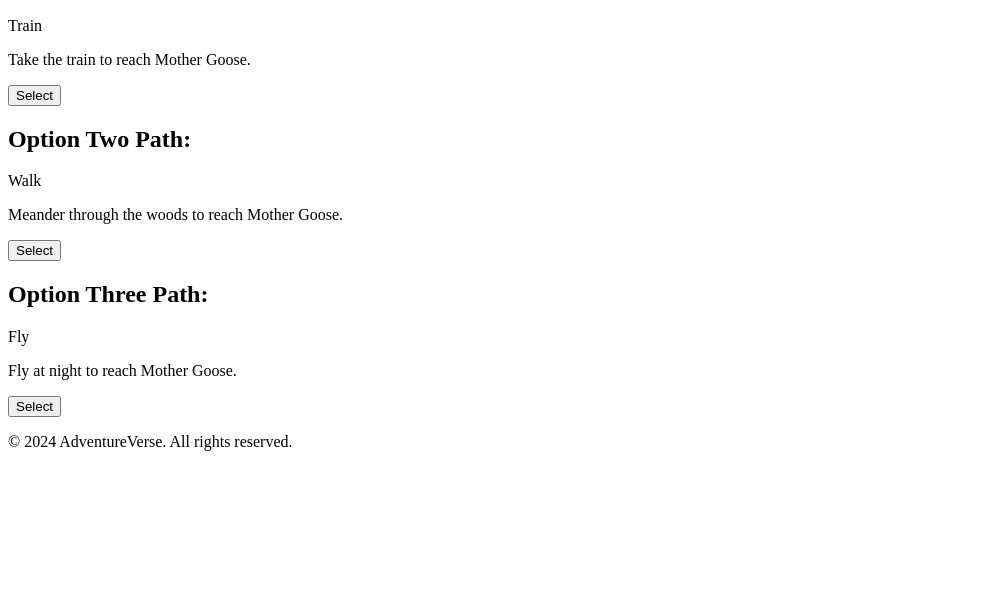
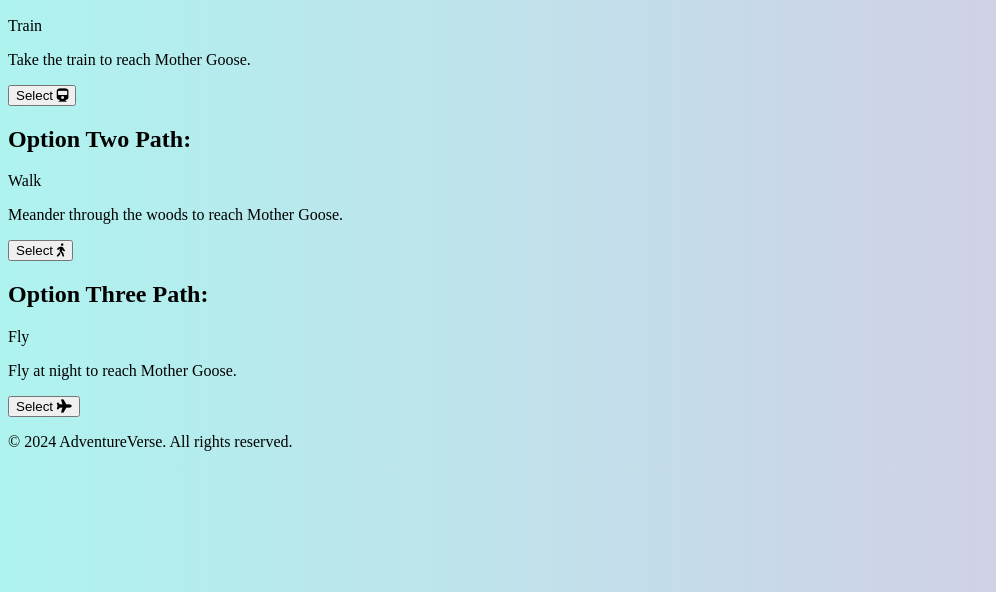
Before and after one commit to strossouw/AdventureVerse, a plain HTML site: page path.html in a window 1280 px wide. Shown: the part 208-800 px from the top of the page, without its empty margins (0-996 px from the left). Drawn offline with Linux system fonts and the light colour scheme.

Commit message:
added background color and icons

```diff
--- a/assets/javascript/path.js
+++ b/assets/javascript/path.js
@@ -1,14 +1,15 @@
 // Define a constructor function for creating path objects
-function Path(name, description, length) {
+function Path(name, description, length, icon) {
     this.name = name;
     this.description = description;
     this.length = length;
+    this.icon = icon; // New property for the icon
 }
 
 var paths = [
-    new Path("Train", "Take the train to reach Mother Goose.", "12"),
-    new Path("Walk", "Meander through the woods to reach Mother Goose.", "27"),
-    new Path("Fly", "Fly at night to reach Mother Goose.", "2"),
+    new Path("Train", "Take the train to reach Mother Goose.", "12", "fa-train"),
+    new Path("Walk", "Meander through the woods to reach Mother Goose.", "27", "fa-walking"),
+    new Path("Fly", "Fly at night to reach Mother Goose.", "2", "fa-plane"),
 ];
 
 // Export the path list
--- a/path.html
+++ b/path.html
@@ -4,8 +4,24 @@
     <meta charset="UTF-8">
     <meta name="viewport" content="width=device-width, initial-scale=1.0">
     <title>Path Selection</title>
+    <link rel="stylesheet" href="styles.css">
+    <link href="https://cdnjs.cloudflare.com/ajax/libs/font-awesome/5.15.4/css/all.min.css" rel="stylesheet">
+
+    <style>
+        /* Define gradient-custom class for background */
+        .gradient-custom {
+            /* fallback for old browsers */
+            background: #5ee7df;
+            /* Chrome 10-25, Safari 5.1-6 */
+            background: -webkit-linear-gradient(to right, rgba(94,231,223,0.5), rgba(180,144,202,0.5));
+            /* W3C, IE 10+/ Edge, Firefox 16+, Chrome 26+, Opera 12+, Safari 7+ */
+            background: linear-gradient(to right, rgba(94,231,223,0.5), rgba(180,144,202,0.5));
+            /* Ensure background covers entire viewport */
+            height: 100%;
+        }
+    </style>
 </head>
-<body>
+<body class="gradient-custom">
 
     <header>
         <h1>AdventureVerse</h1>
@@ -23,21 +39,21 @@
         <h2>Option One Path:</h2>
         <p id="optionOneName"></p>
         <p id="optionOneDescription"></p>
-        <button id="selectPath1">Select</button>
+        <button id="selectPath1">Select <i class="fas" id="optionOneIcon"></i></button>
     </div>
 
     <div id="path2">
         <h2>Option Two Path:</h2>
         <p id="optionTwoName"></p>
         <p id="optionTwoDescription"></p>
-        <button id="selectPath2">Select</button>
+        <button id="selectPath2">Select <i class="fas" id="optionTwoIcon"></i></button>
     </div>
 
     <div id="path3">
         <h2>Option Three Path:</h2>
         <p id="optionThreeName"></p>
         <p id="optionThreeDescription"></p>
-        <button id="selectPath3">Select</button>
+        <button id="selectPath3">Select <i class="fas" id="optionThreeIcon"></i></button>
     </div>
 
     <!-- Include the path.js file -->
@@ -53,6 +69,11 @@
         document.getElementById("optionTwoDescription").textContent = paths[1].description;
         document.getElementById("optionThreeName").textContent = paths[2].name;
         document.getElementById("optionThreeDescription").textContent = paths[2].description;
+
+        // Set icons dynamically
+        document.getElementById("optionOneIcon").classList.add(paths[0].icon);
+        document.getElementById("optionTwoIcon").classList.add(paths[1].icon);
+        document.getElementById("optionThreeIcon").classList.add(paths[2].icon);
 
         // Function to select a path
         function selectPath(pathName, pathDescription, pathLength) {
```
Also changed, not shown: end.html (+15 -1 lines), index.html (+23 -1 lines), meet.html (+15 -1 lines), story.html (+23 -1 lines), style.css (+8 -2 lines), template.html (+14 -1 lines).
